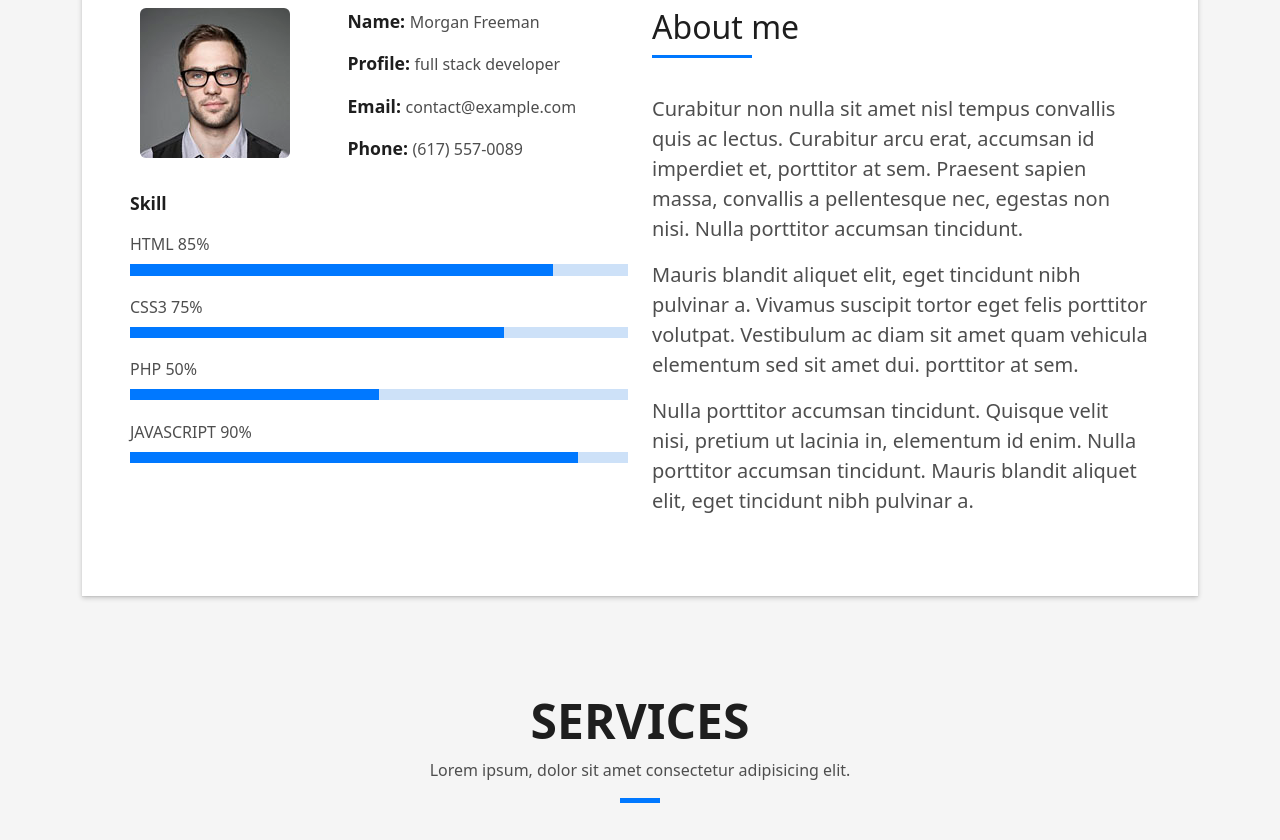
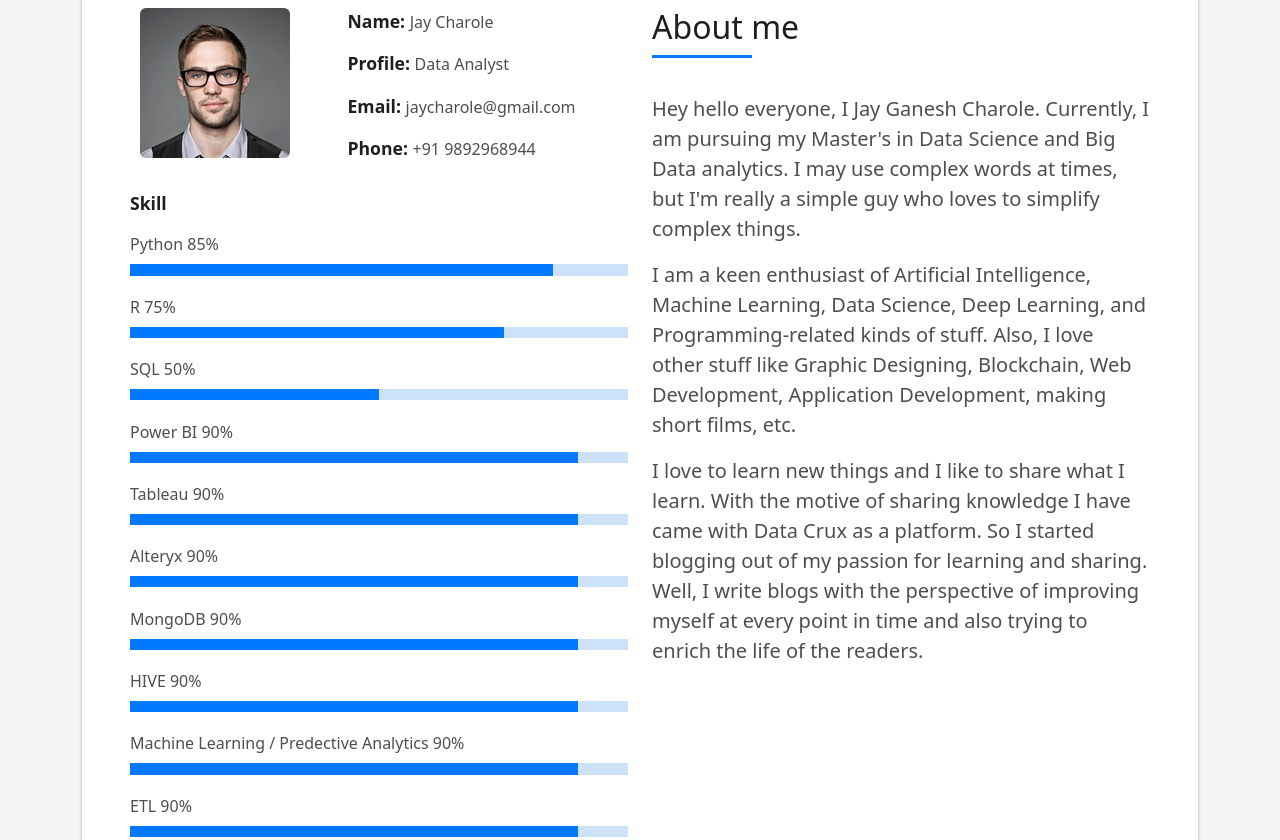
Before and after one commit to Jaycharole/portfolio1, a plain HTML site: page index.html in a window 1280 px wide. Shown: the part 920-1760 px from the top of the page. Drawn offline with Linux system fonts and the light colour scheme.

Commit message:
third commit

```diff
--- a/index.html
+++ b/index.html
@@ -36,7 +36,7 @@
   <header id="header" class="fixed-top">
     <div class="container d-flex align-items-center justify-content-between">
 
-      <h1 class="logo"><a href="index.html">DevFolio</a></h1>
+      <h1 class="logo"><a href="index.html">Jay Charole</a></h1>
       <!-- Uncomment below if you prefer to use an image logo -->
       <!-- <a href="index.html" class="logo"><img src="assets/img/logo.png" alt="" class="img-fluid"></a>-->
 
@@ -79,8 +79,8 @@
       <div class="table-cell">
         <div class="container">
           <!--<p class="display-6 color-d">Hello, world!</p>-->
-          <h1 class="hero-title mb-4">I am Morgan Freeman</h1>
-          <p class="hero-subtitle"><span class="typed" data-typed-items="Designer, Developer, Freelancer, Photographer"></span></p>
+          <h1 class="hero-title mb-4">I am Jay Charole</h1>
+          <p class="hero-subtitle"><span class="typed" data-typed-items="Data Analyst, Designer, Freelancer"></span></p>
           <!-- <p class="pt-3"><a class="btn btn-primary btn js-scroll px-4" href="#about" role="button">Learn More</a></p> -->
         </div>
       </div>
@@ -105,31 +105,56 @@
                     </div>
                     <div class="col-sm-6 col-md-7">
                       <div class="about-info">
-                        <p><span class="title-s">Name: </span> <span>Morgan Freeman</span></p>
-                        <p><span class="title-s">Profile: </span> <span>full stack developer</span></p>
-                        <p><span class="title-s">Email: </span> <span>contact@example.com</span></p>
-                        <p><span class="title-s">Phone: </span> <span>(617) 557-0089</span></p>
+                        <p><span class="title-s">Name: </span> <span>Jay Charole</span></p>
+                        <p><span class="title-s">Profile: </span> <span>Data Analyst</span></p>
+                        <p><span class="title-s">Email: </span> <span>jaycharole@gmail.com</span></p>
+                        <p><span class="title-s">Phone: </span> <span>+91 9892968944</span></p>
                       </div>
                     </div>
                   </div>
                   <div class="skill-mf">
                     <p class="title-s">Skill</p>
-                    <span>HTML</span> <span class="pull-right">85%</span>
+                    <span>Python</span> <span class="pull-right">85%</span>
                     <div class="progress">
                       <div class="progress-bar" role="progressbar" style="width: 85%;" aria-valuenow="85" aria-valuemin="0" aria-valuemax="100"></div>
                     </div>
-                    <span>CSS3</span> <span class="pull-right">75%</span>
+                    <span>R</span> <span class="pull-right">75%</span>
                     <div class="progress">
                       <div class="progress-bar" role="progressbar" style="width: 75%" aria-valuenow="75" aria-valuemin="0" aria-valuemax="100"></div>
                     </div>
-                    <span>PHP</span> <span class="pull-right">50%</span>
+                    <span>SQL</span> <span class="pull-right">50%</span>
                     <div class="progress">
                       <div class="progress-bar" role="progressbar" style="width: 50%" aria-valuenow="50" aria-valuemin="0" aria-valuemax="100"></div>
                     </div>
-                    <span>JAVASCRIPT</span> <span class="pull-right">90%</span>
+                    <span>Power BI</span> <span class="pull-right">90%</span>
                     <div class="progress">
                       <div class="progress-bar" role="progressbar" style="width: 90%" aria-valuenow="90" aria-valuemin="0" aria-valuemax="100"></div>
                     </div>
+                    <span>Tableau</span> <span class="pull-right">90%</span>
+                    <div class="progress">
+                      <div class="progress-bar" role="progressbar" style="width: 90%" aria-valuenow="90" aria-valuemin="0" aria-valuemax="100"></div>
+                    </div>
+                    <span>Alteryx</span> <span class="pull-right">90%</span>
+                    <div class="progress">
+                      <div class="progress-bar" role="progressbar" style="width: 90%" aria-valuenow="90" aria-valuemin="0" aria-valuemax="100"></div>
+                    </div>
+                    <span>MongoDB</span> <span class="pull-right">90%</span>
+                    <div class="progress">
+                      <div class="progress-bar" role="progressbar" style="width: 90%" aria-valuenow="90" aria-valuemin="0" aria-valuemax="100"></div>
+                    </div>
+                    <span>HIVE</span> <span class="pull-right">90%</span>
+                    <div class="progress">
+                      <div class="progress-bar" role="progressbar" style="width: 90%" aria-valuenow="90" aria-valuemin="0" aria-valuemax="100"></div>
+                    </div>
+                    <span>Machine Learning / Predective Analytics</span> <span class="pull-right">90%</span>
+                    <div class="progress">
+                      <div class="progress-bar" role="progressbar" style="width: 90%" aria-valuenow="90" aria-valuemin="0" aria-valuemax="100"></div>
+                    </div>
+                    <span>ETL</span> <span class="pull-right">90%</span>
+                    <div class="progress">
+                      <div class="progress-bar" role="progressbar" style="width: 90%" aria-valuenow="90" aria-valuemin="0" aria-valuemax="100"></div>
+                    </div>
+
                   </div>
                 </div>
                 <div class="col-md-6">
@@ -140,20 +165,14 @@
                       </h5>
                     </div>
                     <p class="lead">
-                      Curabitur non nulla sit amet nisl tempus convallis quis ac lectus. Curabitur arcu erat, accumsan id
-                      imperdiet et, porttitor
-                      at sem. Praesent sapien massa, convallis a pellentesque nec, egestas non nisi. Nulla
-                      porttitor accumsan tincidunt.
+                      Hey hello everyone, I Jay Ganesh Charole. Currently, I am pursuing my Master's in Data Science and Big Data analytics. I may use complex words at times, but I'm really a simple guy who loves to simplify complex things.
                     </p>
                     <p class="lead">
-                      Mauris blandit aliquet elit, eget tincidunt nibh pulvinar a. Vivamus suscipit tortor eget felis
-                      porttitor volutpat. Vestibulum
-                      ac diam sit amet quam vehicula elementum sed sit amet dui. porttitor at sem.
+                      I am a keen enthusiast of Artificial Intelligence, Machine Learning, Data Science, Deep Learning, and Programming-related kinds of stuff. Also, I love other stuff like Graphic Designing, Blockchain, Web Development, Application Development, making short films, etc.
                     </p>
                     <p class="lead">
-                      Nulla porttitor accumsan tincidunt. Quisque velit nisi, pretium ut lacinia in, elementum id enim.
-                      Nulla porttitor accumsan
-                      tincidunt. Mauris blandit aliquet elit, eget tincidunt nibh pulvinar a.
+                      I love to learn new things and I like to share what I learn. With the motive of sharing knowledge I have came with Data Crux as a platform. So I started blogging out of my passion for learning and sharing.
+Well, I write blogs with the perspective of improving myself at every point in time and also trying to enrich the life of the readers.
                     </p>
                   </div>
                 </div>
@@ -280,46 +299,36 @@
       <div class="overlay-mf"></div>
       <div class="container position-relative">
         <div class="row">
-          <div class="col-sm-3 col-lg-3">
+          <div class="col-sm-4 col-lg-4">
             <div class="counter-box counter-box pt-4 pt-md-0">
               <div class="counter-ico">
                 <span class="ico-circle"><i class="bi bi-check"></i></span>
               </div>
               <div class="counter-num">
-                <p data-purecounter-start="0" data-purecounter-end="450" data-purecounter-duration="1" class="counter purecounter"></p>
+                <p data-purecounter-start="0" data-purecounter-end="20" data-purecounter-duration="1" class="counter purecounter"></p>
                 <span class="counter-text">WORKS COMPLETED</span>
               </div>
             </div>
           </div>
-          <div class="col-sm-3 col-lg-3">
+          <div class="col-sm-4 col-lg-4">
             <div class="counter-box pt-4 pt-md-0">
               <div class="counter-ico">
                 <span class="ico-circle"><i class="bi bi-journal-richtext"></i></span>
               </div>
               <div class="counter-num">
-                <p data-purecounter-start="0" data-purecounter-end="25" data-purecounter-duration="1" class="counter purecounter"></p>
+                <p data-purecounter-start="0" data-purecounter-end="1" data-purecounter-duration="1" class="counter purecounter"></p>
                 <span class="counter-text">YEARS OF EXPERIENCE</span>
               </div>
             </div>
           </div>
-          <div class="col-sm-3 col-lg-3">
-            <div class="counter-box pt-4 pt-md-0">
-              <div class="counter-ico">
-                <span class="ico-circle"><i class="bi bi-people"></i></span>
-              </div>
-              <div class="counter-num">
-                <p data-purecounter-start="0" data-purecounter-end="550" data-purecounter-duration="1" class="counter purecounter"></p>
-                <span class="counter-text">TOTAL CLIENTS</span>
-              </div>
-            </div>
-          </div>
-          <div class="col-sm-3 col-lg-3">
+
+          <div class="col-sm-4 col-lg-4">
             <div class="counter-box pt-4 pt-md-0">
               <div class="counter-ico">
                 <span class="ico-circle"><i class="bi bi-award"></i></span>
               </div>
               <div class="counter-num">
-                <p data-purecounter-start="0" data-purecounter-end="48" data-purecounter-duration="1" class="counter purecounter"></p>
+                <p data-purecounter-start="0" data-purecounter-end="2" data-purecounter-duration="1" class="counter purecounter"></p>
                 <span class="counter-text">AWARD WON</span>
               </div>
             </div>
```
